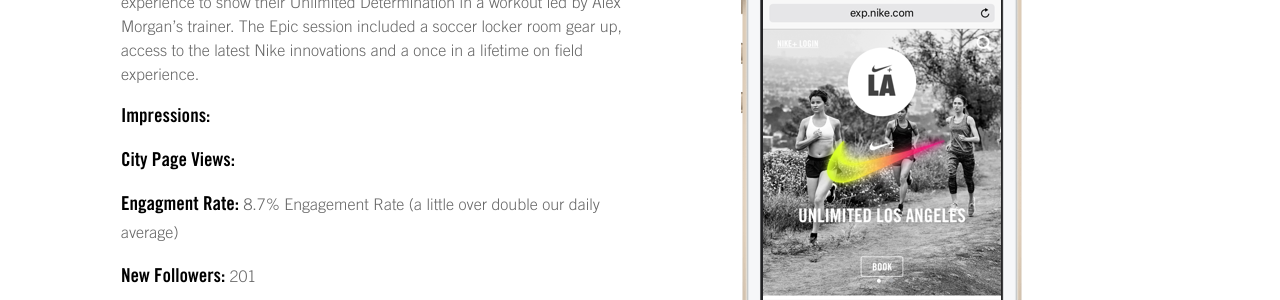
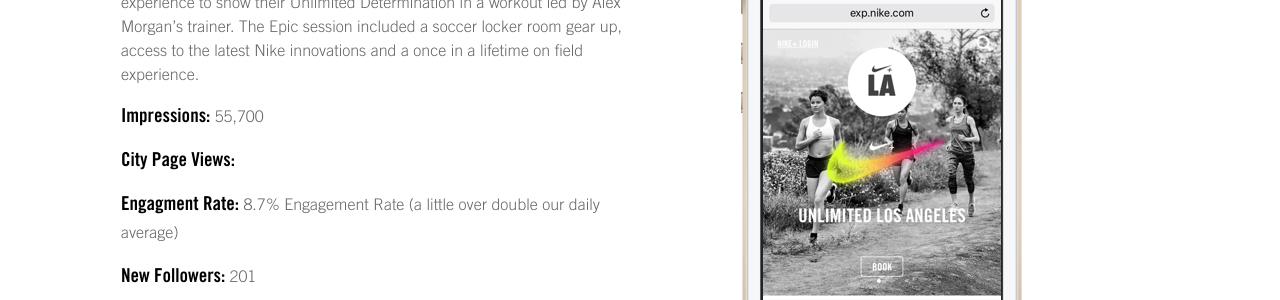
Before and after one commit to PHironaka/bream, a Jekyll site: the page built from _la/unlimited-los-angeles-weekend-1-kick-off.markdown, in a window 1280 px wide. Shown: the part 581-881 px from the top of the page. Built offline with Jekyll 4.4.1, drawn with Linux system fonts in a browser that asks for light colours; a script that is not in the unit is left out.

Commit message:
Updated Unlimited Los Angeles Weekend 1 Kick Off

```diff
--- a/_la/unlimited-los-angeles-weekend-1-kick-off.markdown
+++ b/_la/unlimited-los-angeles-weekend-1-kick-off.markdown
@@ -9,7 +9,7 @@
 net-registrants: '1,001'
 background_color: "#efff68"
 city-name: Los Angeles
-Field name:
+impressions: '55,700'
 layout: post
 ---
 
```
